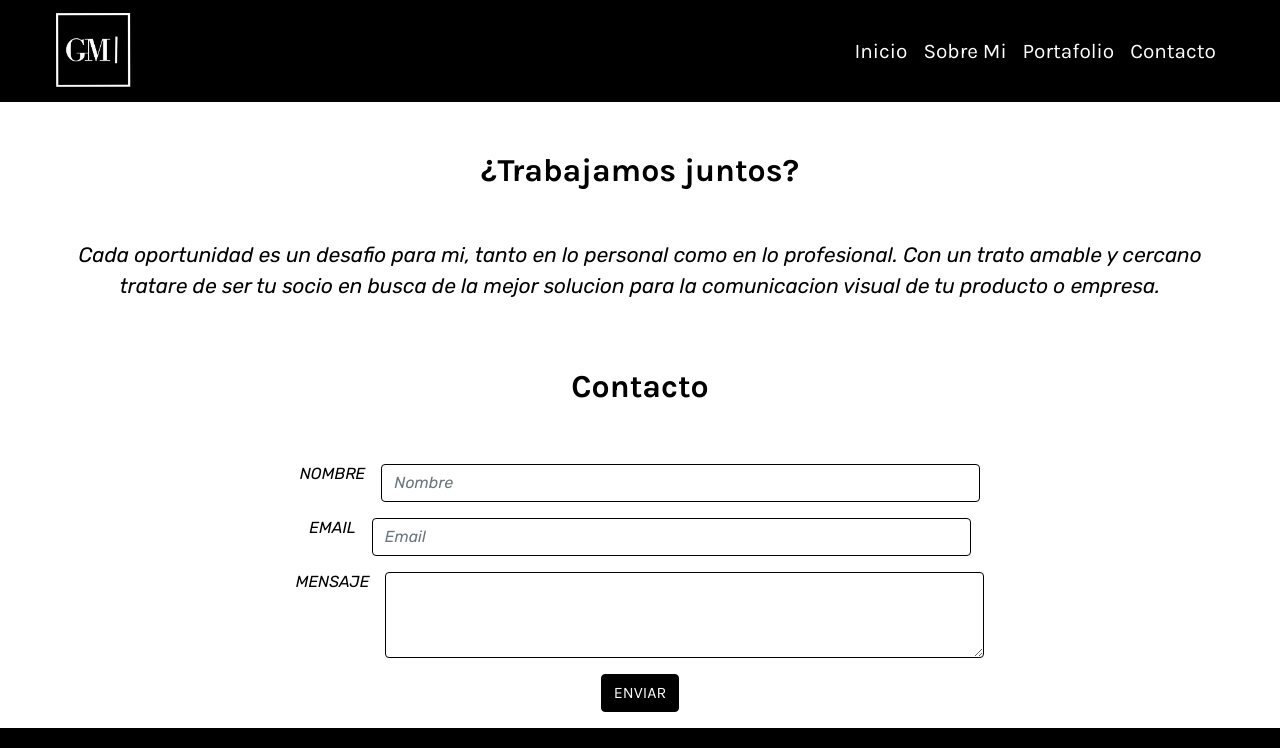
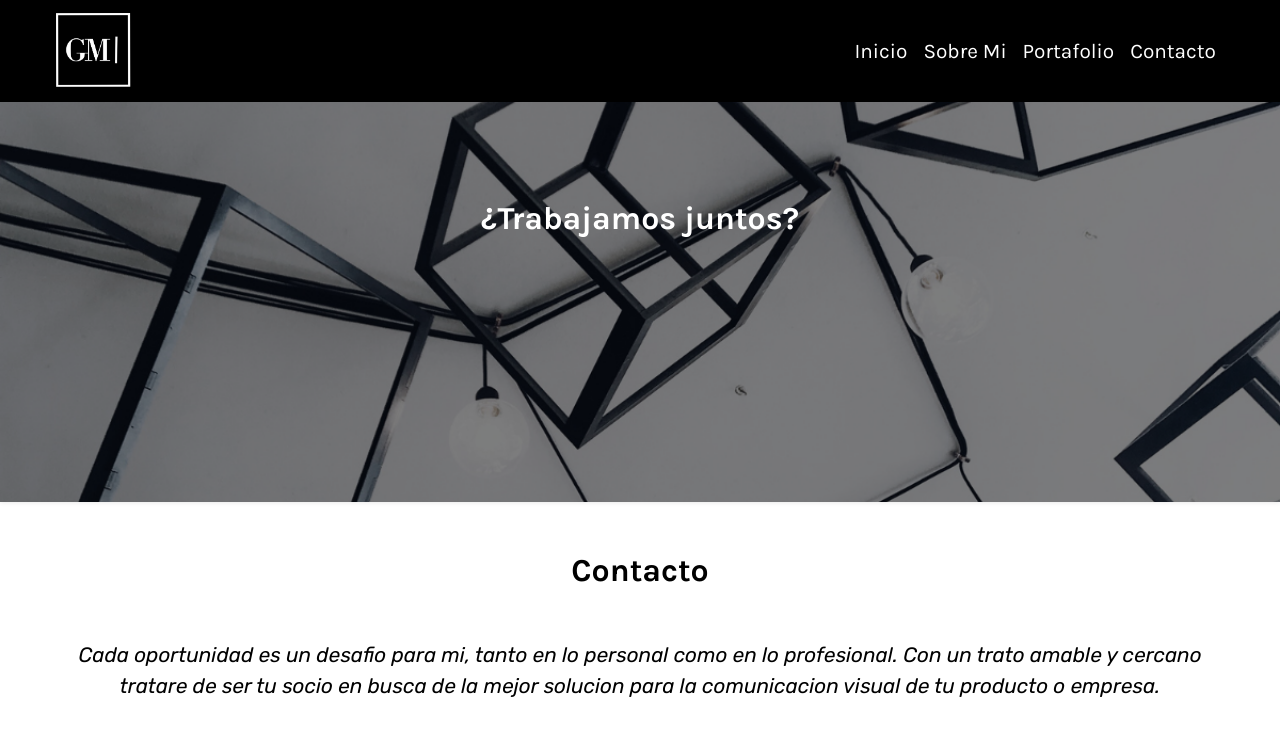
Before and after one commit to enzosaitta/Gaspar-Monasterio, a website: page contacto.html in a window 1280 px wide. Shown: the top 748 px of the page. Drawn offline with nearby package versions, Linux system fonts and the light colour scheme.

Commit message:
ContactoMejorado

```diff
--- a/contacto.html
+++ b/contacto.html
@@ -44,14 +44,18 @@
 			</div>
 		</div>
 	</nav>
-	<h1>¿Trabajamos juntos?</h1>
+	<section>
+		<div class="fondoimgCont" id="primerBoxCont">
+			<div class="container">
+				<h1 data-aos="fade-right" data-aos-duration="2000">¿Trabajamos juntos?</h1>
+			</div>
+		</div>
+	</section>
 	<div class="container">
+		<h2>Contacto</h2>
 		<p>Cada oportunidad es un desafio para mi, tanto en lo personal como en lo profesional. Con un trato amable y
 			cercano tratare de ser tu socio en busca de la mejor solucion para la comunicacion visual de tu producto o
 			empresa.</p>
-	</div>
-	<div class="container">
-		<h2>Contacto</h2>
 		<form>
 			<div class="form">
 				<div class="form-grup justify-content-center row alin-item-center">
--- a/scss/prueba.scss
+++ b/scss/prueba.scss
@@ -317,6 +317,30 @@ p.card-text{
     text-align: center;
     overflow: hidden;
 }
+#primerBoxCont{
+    justify-content: center;
+    height: 400px;
+}
+
+.fondoimgCont{
+    width: 100%;
+    font-size: 1rem;
+    padding: 0;
+    box-shadow: 0 0 5px rgba(0, 0, 0, 0.12);
+    overflow: hidden;
+    background-image: url(../estilos/imgContacto.png);
+    background-repeat: no-repeat;
+    background-size: cover;
+}
+.fondoimgCont h1{
+    font-family: 'Karla', sans-serif;
+    color: white;
+    text-align: center;
+    overflow: hidden;
+    font-weight: 600;
+    margin-top: 6rem;
+    padding: 0;
+}
 .badge-primary {
     color: #fff;
     background-color: black;
```
Also changed, not shown: css/prueba.css.
